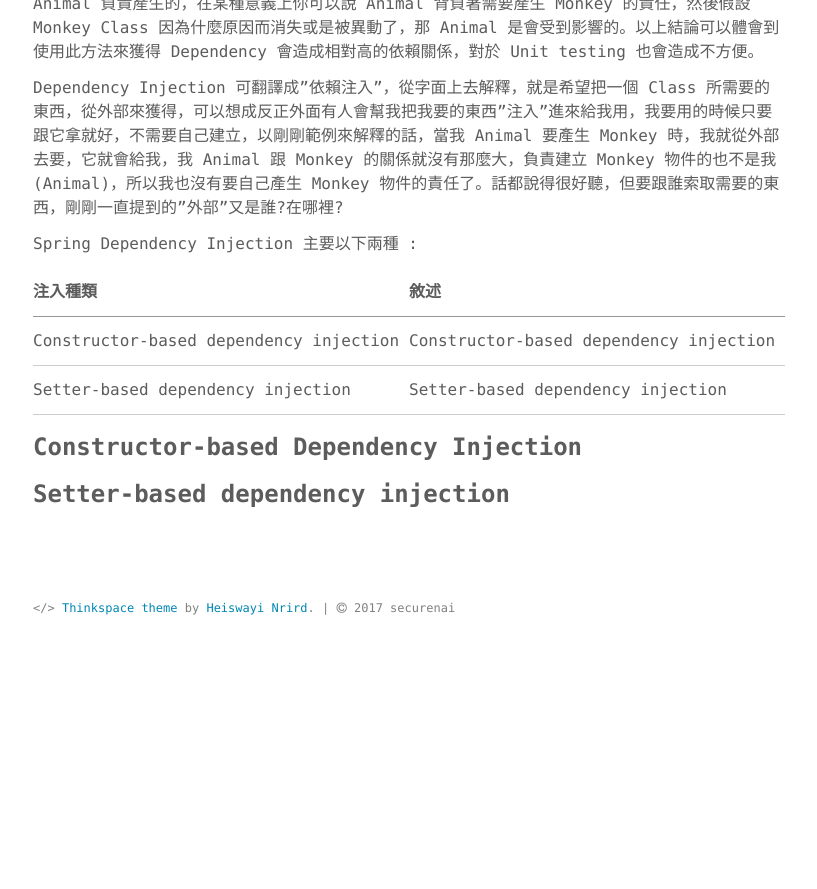
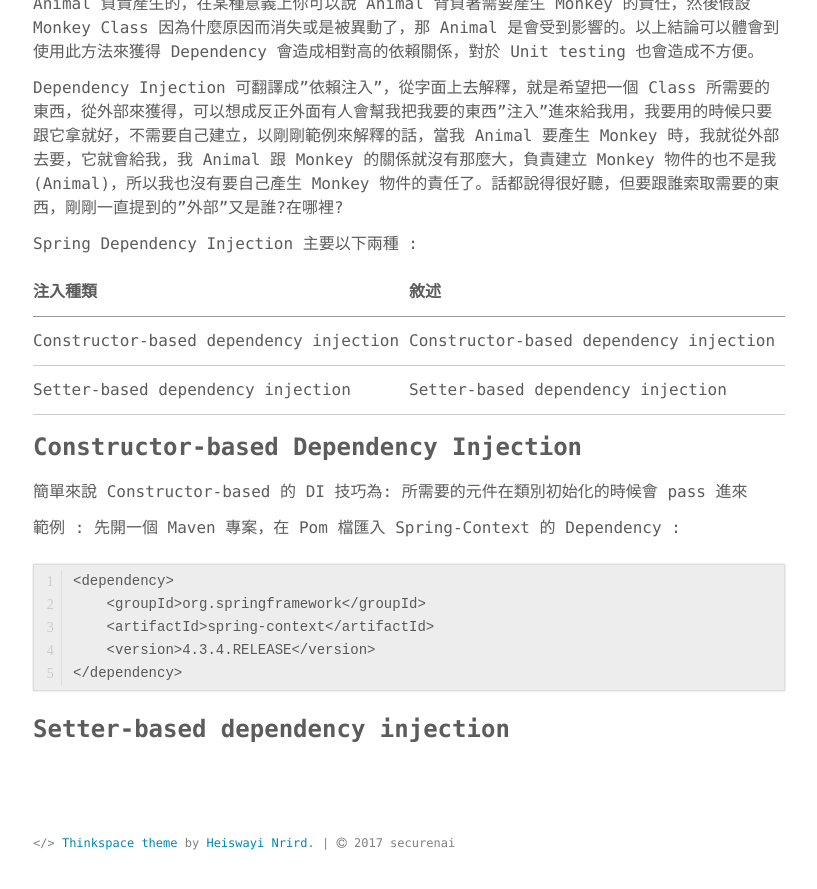
Before and after one commit to securenai/securenai.github.io, a Jekyll site: the page built from spring/spring_page4.md, in a window 1280 px wide and 900 px high, scrolled down 591 px. Shown: the top 889 px of the window, without its empty margins (231-1048 px from the left). Built offline with Jekyll 4.4.1, drawn with Linux system fonts in a browser that asks for light colours; our own code applies the rules of GitHub Pages for plain Markdown files; before the commit the page ends 1256 px from its top, so only the background shows below that.

Commit message:
Update spring_page4.md

````diff
--- a/spring/spring_page4.md
+++ b/spring/spring_page4.md
@@ -37,6 +37,15 @@ Spring Dependency Injection 主要以下兩種 :
 | Setter-based dependency injection       | Setter-based dependency injection             |
 
 ### Constructor-based Dependency Injection
+簡單來說 Constructor-based 的 DI 技巧為: 所需要的元件在類別初始化的時候會 pass 進來
 
+範例 : 先開一個 Maven 專案，在 Pom 檔匯入 Spring-Context 的 Dependency :
+```
+<dependency>
+    <groupId>org.springframework</groupId>
+    <artifactId>spring-context</artifactId>
+    <version>4.3.4.RELEASE</version>
+</dependency>
+```
 
 ### Setter-based dependency injection
````
